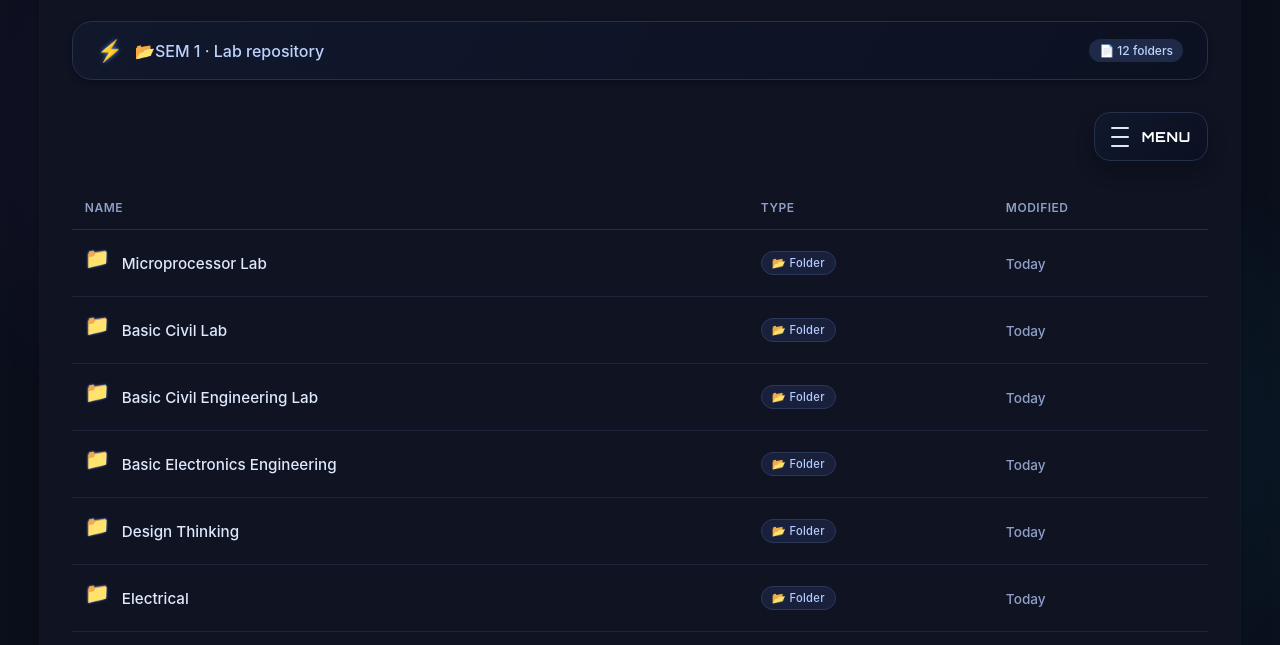
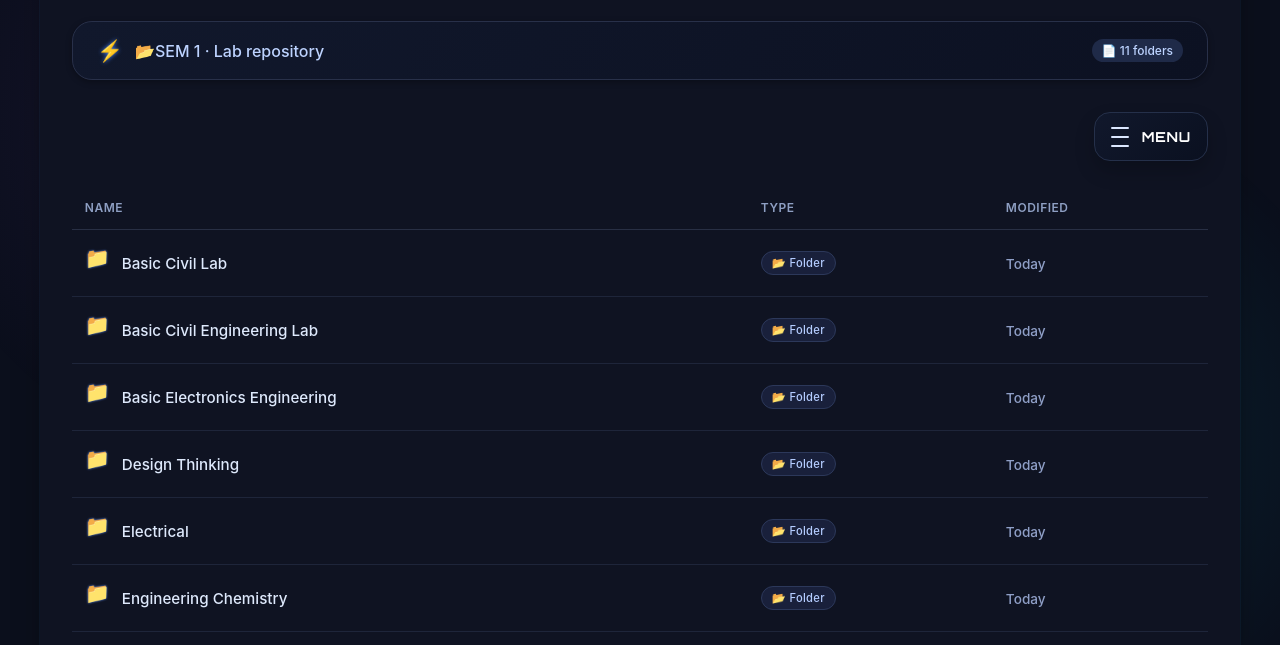
Before and after one commit to Aditya-xcity/pyq-portal, a plain HTML site: page website/labManuals/SEM1-2/sem12.html in a window 1280 px wide. Shown: the part 121-766 px from the top of the page. Drawn offline with Linux system fonts and the light colour scheme; files that its build step writes are made by us from their sources.

Commit message:
deleted microprocesser link

```diff
--- a/website/labManuals/SEM1-2/sem12.html
+++ b/website/labManuals/SEM1-2/sem12.html
@@ -463,14 +463,7 @@
   // ----- DARK THEME DEEPSEEK DRIVE with search & folder links -----
   // Original folder data (exactly same links + enriched metadata)
 const foldersData = [
-  {
-    name: "Microprocessor Lab",
-    type: "Folder",
-    modified: "Today",
-    link: "https://drive.google.com/drive/folders/1CInCGKkQa9M-7wMOeKXarnfoqlHqR52x",
-    icon: "📁",
-    description: "8085, 8086 architectures"
-  },
+
   {
     name: "Basic Civil Lab",
     type: "Folder",
```
